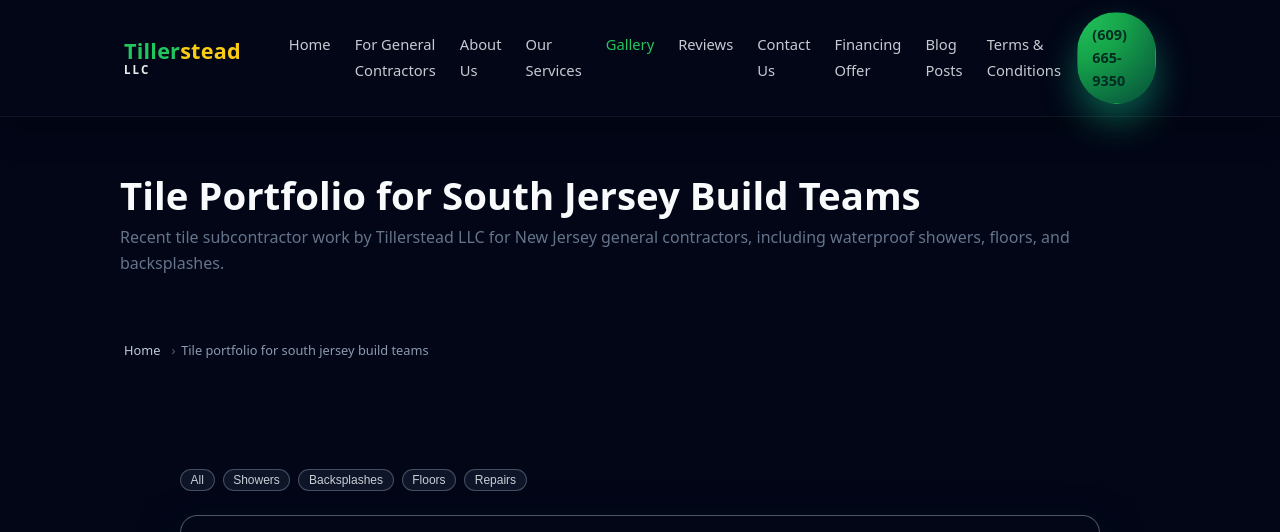
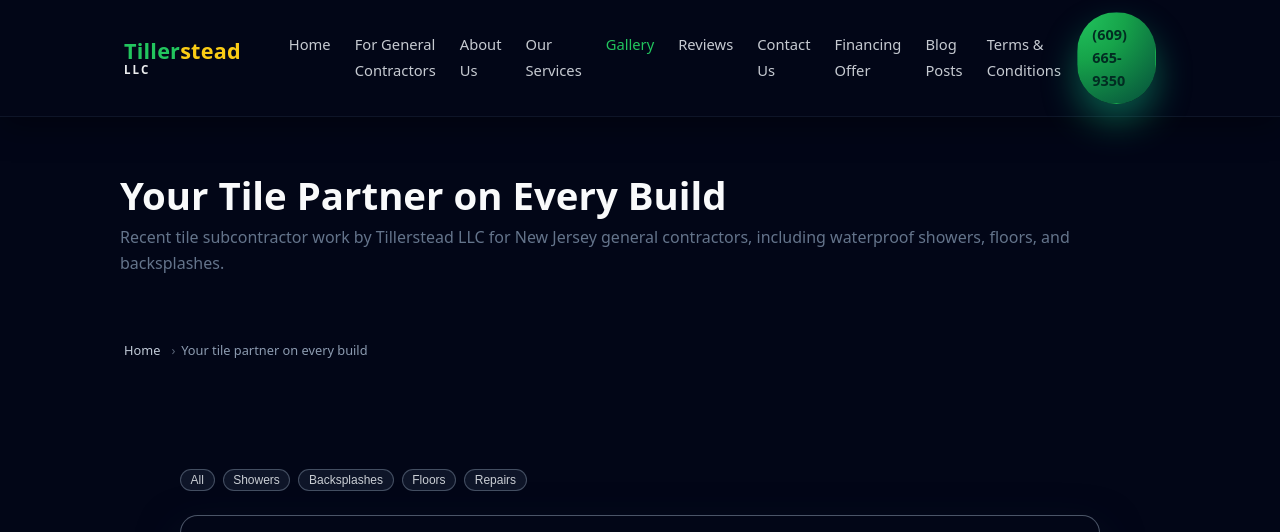
Before and after one commit to XTX33/Tillerstead-site, a Jekyll site: the page built from pages/portfolio.html, in a window 1280 px wide and 900 px high, cut to the strip 0-532 px from the top of the window. Built offline with Jekyll 4.4.1, drawn with Linux system fonts in a browser that asks for light colours.

Commit message:
Update portfolio.html

```diff
--- a/pages/portfolio.html
+++ b/pages/portfolio.html
@@ -1,6 +1,6 @@
 ---
 layout: default
-title: Tile Portfolio for South Jersey Build Teams
+title: Your Tile Partner on Every Build
 permalink: /portfolio/
 description: Recent tile subcontractor work by Tillerstead LLC for New Jersey general contractors, including waterproof showers, floors, and backsplashes.
 ---
```
